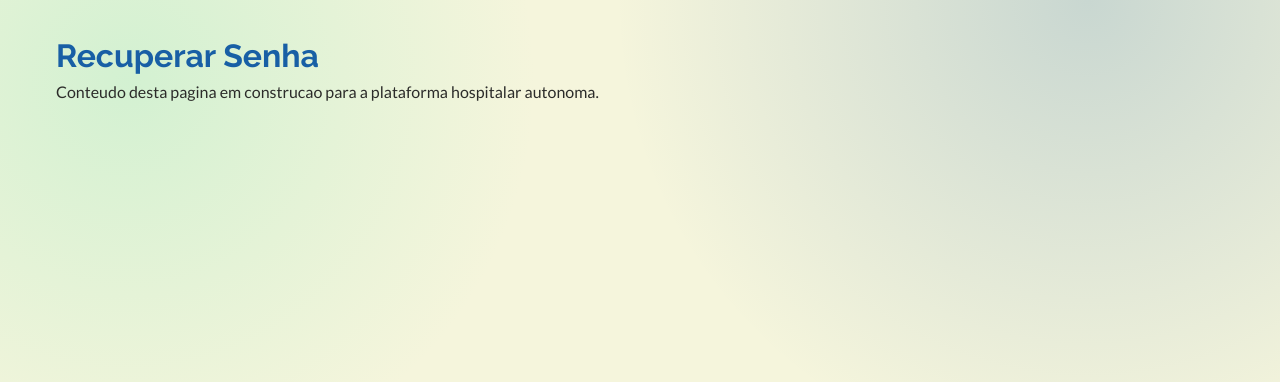
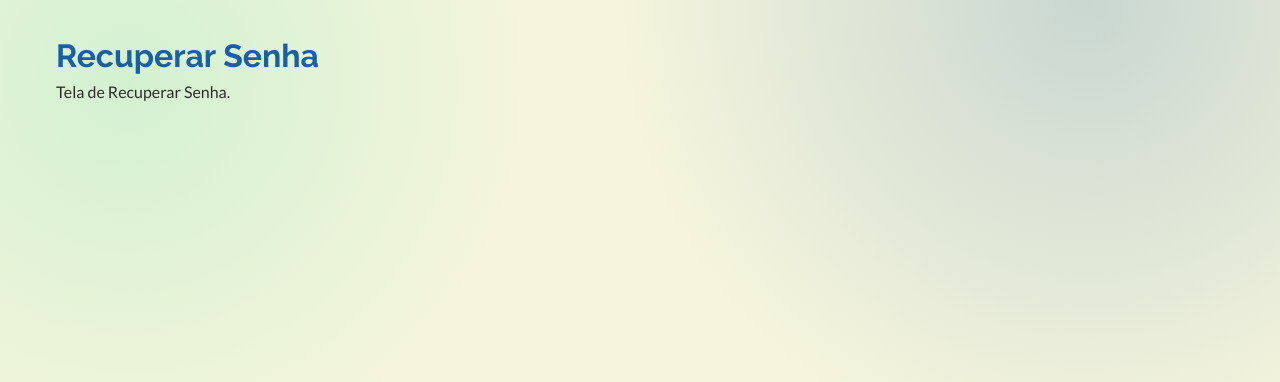
Before and after one commit to Ever-Rise/FrontEnd, a React (Vite) app: page /forgot-password in a window 1280 px wide. Shown: the top 382 px of the page. Built offline with nearby package versions, Linux system fonts and the light colour scheme; no server answers.

Commit message:
Rota de tela de validation adicionada

```diff
--- a/src/pages/ForgotPasswordPage/index.jsx
+++ b/src/pages/ForgotPasswordPage/index.jsx
@@ -7,7 +7,7 @@ const ForgotPasswordPage = () => {
   return (
     <main className={styles.container} role='main'>
       <h1 className={styles.title}>{PAGE_NAME}</h1>
-      <p className={styles.description}>Conteudo desta pagina em construcao para a plataforma hospitalar autonoma.</p>
+      <p className={styles.description}>Tela de Recuperar Senha.</p>
     </main>
   );
 };
--- a/src/router/index.jsx
+++ b/src/router/index.jsx
@@ -13,6 +13,7 @@ const ParceirosPage = lazy(() => import("../pages/ParceirosPage"));
 const LoginPage = lazy(() => import("../pages/LoginPage"));
 const RegisterPage = lazy(() => import("../pages/RegisterPage"));
 const ForgotPasswordPage = lazy(() => import("../pages/ForgotPasswordPage"));
+const ValidationEmailPage = lazy(() => import("../pages/ForgotPasswordPage"));
 const DashboardPage = lazy(() => import("../pages/DashboardPage"));
 const ControlePage = lazy(() => import("../pages/ControlePage"));
 const ManualPage = lazy(() => import("../pages/ManualPage"));
@@ -115,6 +116,10 @@ const router = createBrowserRouter([
                         path: "/forgot-password",
                         element: withSuspense(ForgotPasswordPage),
                     },
+                    {
+                        path: "/email-validation",
+                        element: withSuspense(ValidationEmailPage),
+                    },
                     { path: "/checkout", element: withSuspense(CheckoutPage) },
                 ],
             },
```
